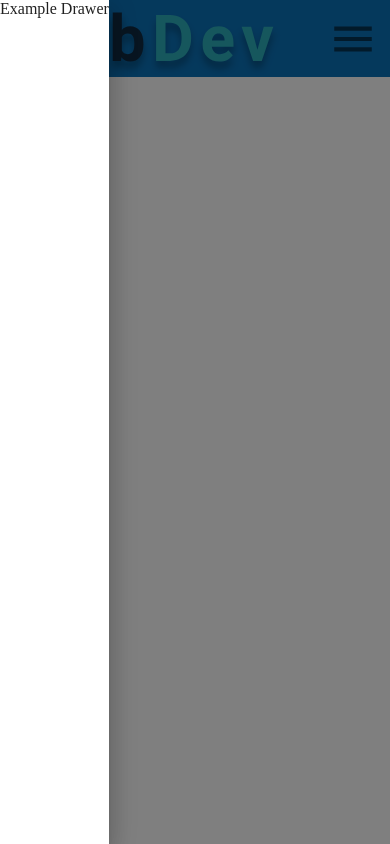
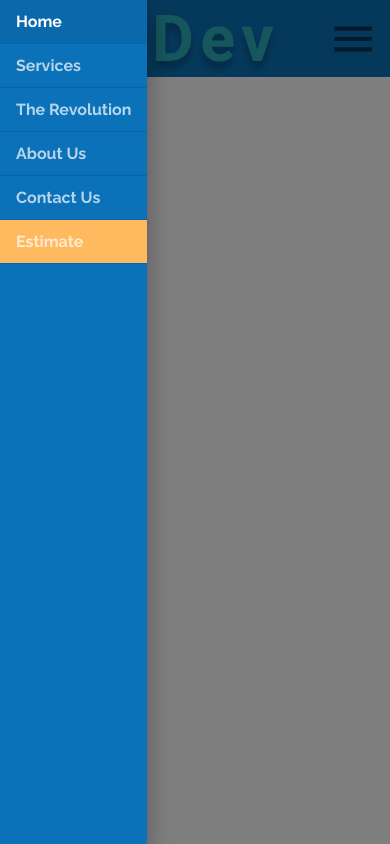
Before and after one commit to onTheDL/das-development, a React (Create React App) app: page / in a window 390 px wide. Both pictures are taken after a click on the button 353 px from the left and 38 px from the top of the page. Built offline with nearby package versions, Linux system fonts and the light colour scheme.

Commit message:
Add drawer list and styling

```diff
--- a/src/components/ui/Header.js
+++ b/src/components/ui/Header.js
@@ -12,7 +12,10 @@ import {
   MenuItem,
   useMediaQuery,
   SwipeableDrawer,
-  IconButton
+  IconButton,
+  List,
+  ListItem,
+  ListItemText,
 } from "@material-ui/core";
 import { makeStyles, useTheme } from "@material-ui/core/styles";
 import MenuIcon from "@material-ui/icons/Menu";
@@ -90,11 +93,25 @@ const useStyles = makeStyles((theme) => ({
     marginLeft: "auto",
     "&:hover": {
       backgroundColor: "transparent",
-    }
+    },
   },
   drawerIcon: {
     height: "50px",
     width: "50px",
+  },
+  drawer: {
+    backgroundColor: theme.palette.common.blue,
+  },
+  drawerItem: {
+    ...theme.typography.tab,
+    color: "white",
+    opacity: 0.7,
+  },
+  drawerItemEstimate: {
+    backgroundColor: theme.palette.common.orange,
+  },
+  drawerItemSelected: {
+    opacity: 1,
   },
 }));
 
@@ -277,10 +294,134 @@ export default function Header(props) {
         open={openDrawer}
         onClose={() => setOpenDrawer(false)}
         onOpen={() => setOpenDrawer(true)}
+        classes={{ paper: classes.drawer }}
       >
-        Example Drawer
+        <List disablePadding>
+          <ListItem
+            onClick={() => {
+              setOpenDrawer(false);
+              setValue(0);
+            }}
+            divider
+            button
+            component={Link}
+            to="/"
+            selected={value === 0}
+          >
+            <ListItemText
+              className={
+                value === 0
+                  ? [classes.drawerItem, classes.drawerItemSelected]
+                  : classes.drawerItem
+              }
+              disableTypography
+            >
+              Home
+            </ListItemText>
+          </ListItem>
+          <ListItem
+            onClick={() => {
+              setOpenDrawer(false);
+              setValue(1);
+            }}
+            divider
+            button
+            component={Link}
+            to="/services"
+            selected={value === 1}
+          >
+            <ListItemText className={
+                value === 1
+                  ? [classes.drawerItem, classes.drawerItemSelected]
+                  : classes.drawerItem
+              } disableTypography>
+              Services
+            </ListItemText>
+          </ListItem>
+          <ListItem
+            onClick={() => {
+              setOpenDrawer(false);
+              setValue(2);
+            }}
+            divider
+            button
+            component={Link}
+            to="/revolution"
+            selected={value === 2}
+          >
+            <ListItemText className={
+                value === 2
+                  ? [classes.drawerItem, classes.drawerItemSelected]
+                  : classes.drawerItem
+              } disableTypography>
+              The Revolution
+            </ListItemText>
+          </ListItem>
+          <ListItem
+            onClick={() => {
+              setOpenDrawer(false);
+              setValue(3);
+            }}
+            divider
+            button
+            component={Link}
+            to="/about"
+            selected={value === 3}
+          >
+            <ListItemText className={
+                value === 3
+                  ? [classes.drawerItem, classes.drawerItemSelected]
+                  : classes.drawerItem
+              } disableTypography>
+              About Us
+            </ListItemText>
+          </ListItem>
+          <ListItem
+            onClick={() => {
+              setOpenDrawer(false);
+              setValue(4);
+            }}
+            divider
+            button
+            component={Link}
+            to="/contact"
+            selected={value === 4}
+          >
+            <ListItemText className={
+                value === 4
+                  ? [classes.drawerItem, classes.drawerItemSelected]
+                  : classes.drawerItem
+              } disableTypography>
+              Contact Us
+            </ListItemText>
+          </ListItem>
+          <ListItem
+            onClick={() => {
+              setOpenDrawer(false);
+              setValue(5);
+            }}
+            divider
+            button
+            component={Link}
+            to="/estimate"
+            className={classes.drawerItemEstimate}
+            selected={value === 5}
+          >
+            <ListItemText className={
+                value === 5
+                  ? [classes.drawerItem, classes.drawerItemSelected]
+                  : classes.drawerItem
+              } disableTypography>
+              Estimate
+            </ListItemText>
+          </ListItem>
+        </List>
       </SwipeableDrawer>
-      <IconButton className={classes.drawerIconContainer} onClick={() => setOpenDrawer(!openDrawer)} disableRipple>
+      <IconButton
+        className={classes.drawerIconContainer}
+        onClick={() => setOpenDrawer(!openDrawer)}
+        disableRipple
+      >
         <MenuIcon className={classes.drawerIcon} />
       </IconButton>
     </>
```
Also changed, not shown: 1 other file (tests, documents, lock files or other folders).
